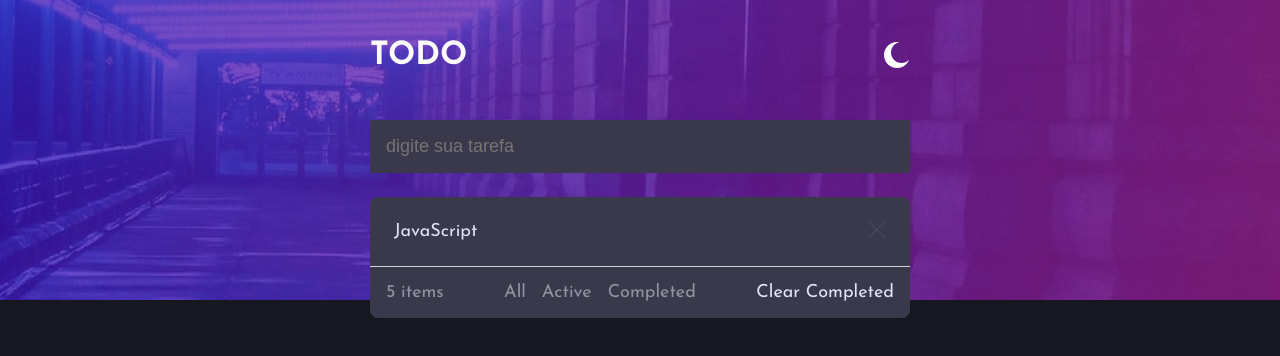
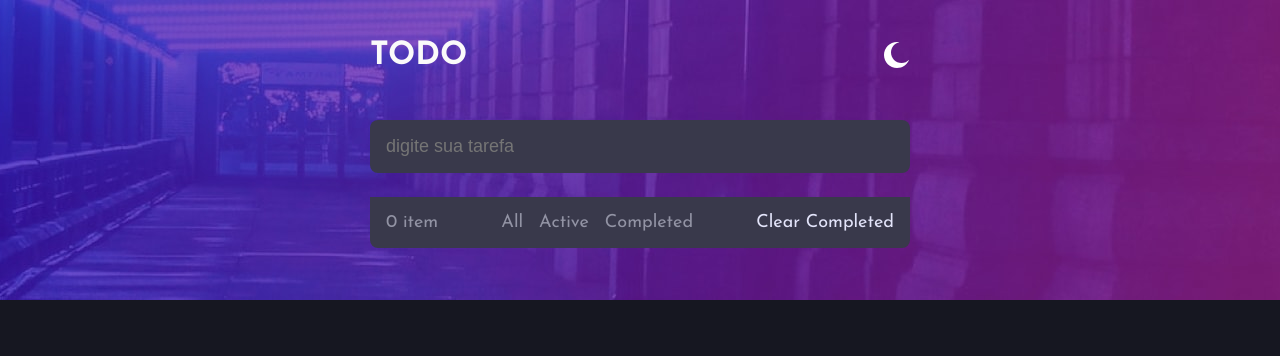
Before and after one commit to WigorCosta21/ToDoList-React-Challenge, a React (Vite) app: page / in a window 1280 px wide. Shown: the top 356 px of the page. Built offline with nearby package versions, Linux system fonts and the light colour scheme.

Commit message:
feat: Created context removeTask

```diff
--- a/src/components/Footer/index.tsx
+++ b/src/components/Footer/index.tsx
@@ -1,11 +1,16 @@
 import { Container } from "../../GlobaStyles";
+import { useTask } from "../../hooks/useTask";
 import * as S from "./styles";
 
 export const Footer = () => {
+  const { tasks } = useTask();
+
   return (
     <Container>
       <S.FooterContainer>
-        <S.QuantityItems>5 items</S.QuantityItems>
+        <S.QuantityItems>
+          {tasks.length} item{tasks.length <= 1 ? "" : "s"}
+        </S.QuantityItems>
         <S.FilterItems>
           <S.FilterItem>All</S.FilterItem>
           <S.FilterItem>Active</S.FilterItem>
--- a/src/components/Input/index.tsx
+++ b/src/components/Input/index.tsx
@@ -1,11 +1,44 @@
+import { useTask } from "../../hooks/useTask";
 import { Container } from "../../GlobaStyles";
 import * as S from "./styles";
+import { useState } from "react";
 
 export const Input = () => {
+  const { addTask } = useTask();
+
+  const [taskInput, setTaskInput] = useState("");
+
+  const handleAddTask = () => {
+    if (taskInput.trim() === "") {
+      return alert("O campo não poder vazio.");
+    }
+
+    const newTask: ITask = {
+      id: new Date().getTime(),
+      task: taskInput,
+      checked: false,
+    };
+
+    addTask(newTask);
+    setTaskInput("");
+  };
+
+  const handleKeyPressEnter = (e: React.KeyboardEvent<HTMLInputElement>) => {
+    if (e.key === "Enter") {
+      handleAddTask();
+    }
+  };
+
   return (
     <Container>
       <S.InputContainer>
-        <S.InputTask type="text" placeholder="digite sua tarefa" />
+        <S.InputTask
+          type="text"
+          placeholder="digite sua tarefa"
+          value={taskInput}
+          onChange={(e) => setTaskInput(e.target.value)}
+          onKeyUp={handleKeyPressEnter}
+        />
       </S.InputContainer>
     </Container>
   );
--- a/src/components/Input/styles.ts
+++ b/src/components/Input/styles.ts
@@ -8,6 +8,7 @@ export const InputTask = styled.input`
   width: 100%;
   padding: 1rem;
   border: none;
+  border-radius: 8px;
   outline: none;
   color: ${(props) => props.theme.textPrimary};
   background-color: ${(props) => props.theme.bgSecondary};
--- a/src/components/List/index.tsx
+++ b/src/components/List/index.tsx
@@ -1,3 +1,4 @@
+import { useTask } from "../../hooks/useTask";
 import { Container } from "../../GlobaStyles";
 
 import RemoveTaskImg from "../../assets/images/icon-cross.svg";
@@ -5,15 +6,23 @@ import RemoveTaskImg from "../../assets/images/icon-cross.svg";
 import * as S from "./styles";
 
 export const List = () => {
+  const { tasks, removeTask } = useTask();
+
+  const handleRemoveTask = (id: number) => {
+    removeTask(id);
+  };
+
   return (
     <Container>
       <S.ListContainer>
-        <S.ListItem>
-          <span>JavaScript</span>
-          <S.BtnRemove>
-            <img src={RemoveTaskImg} alt="Ícone X" />
-          </S.BtnRemove>
-        </S.ListItem>
+        {tasks.map((task) => (
+          <S.ListItem key={task.id}>
+            <span>{task.task}</span>
+            <S.BtnRemove onClick={() => handleRemoveTask(task.id)}>
+              <img src={RemoveTaskImg} alt="Ícone X" />
+            </S.BtnRemove>
+          </S.ListItem>
+        ))}
       </S.ListContainer>
     </Container>
   );
--- a/src/context/TaskContext.tsx
+++ b/src/context/TaskContext.tsx
@@ -3,6 +3,7 @@ import { ReactNode, createContext, useState } from "react";
 export interface ITaskContext {
   tasks: ITask[];
   addTask: (task: ITask) => void;
+  removeTask: (id: number) => void;
 }
 
 interface ITaskProviderProps {
@@ -18,8 +19,12 @@ export const TaskProvider = ({ children }: ITaskProviderProps) => {
     setTasks([...tasks, task]);
   };
 
+  const removeTask = (id: number) => {
+    setTasks(tasks.filter((taks) => taks.id !== id));
+  };
+
   return (
-    <TaskContext.Provider value={{ tasks, addTask }}>
+    <TaskContext.Provider value={{ tasks, addTask, removeTask }}>
       {children}
     </TaskContext.Provider>
   );
```
